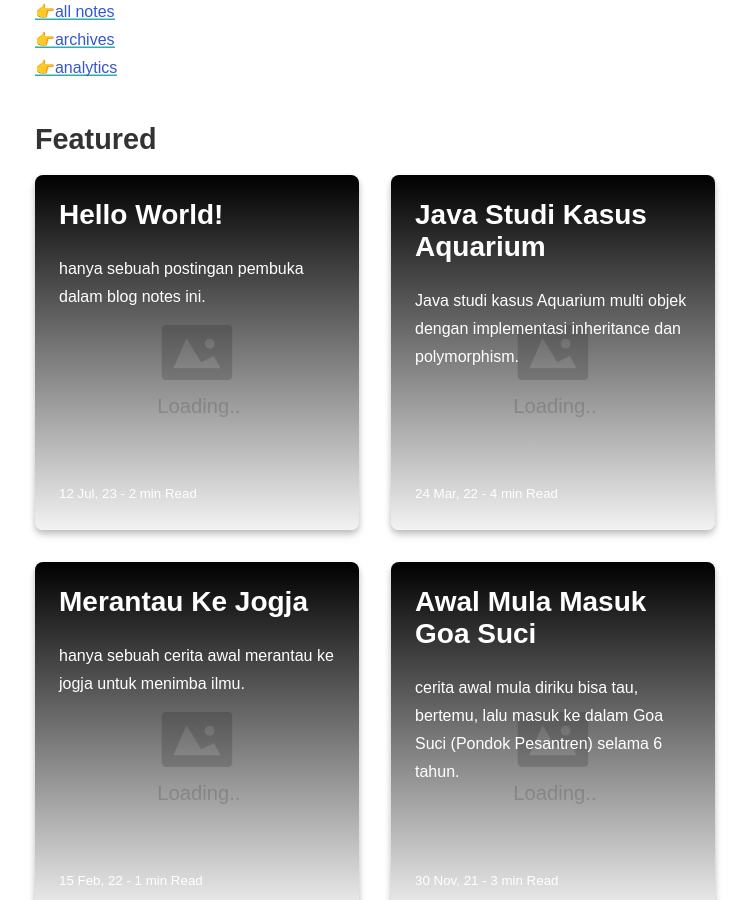
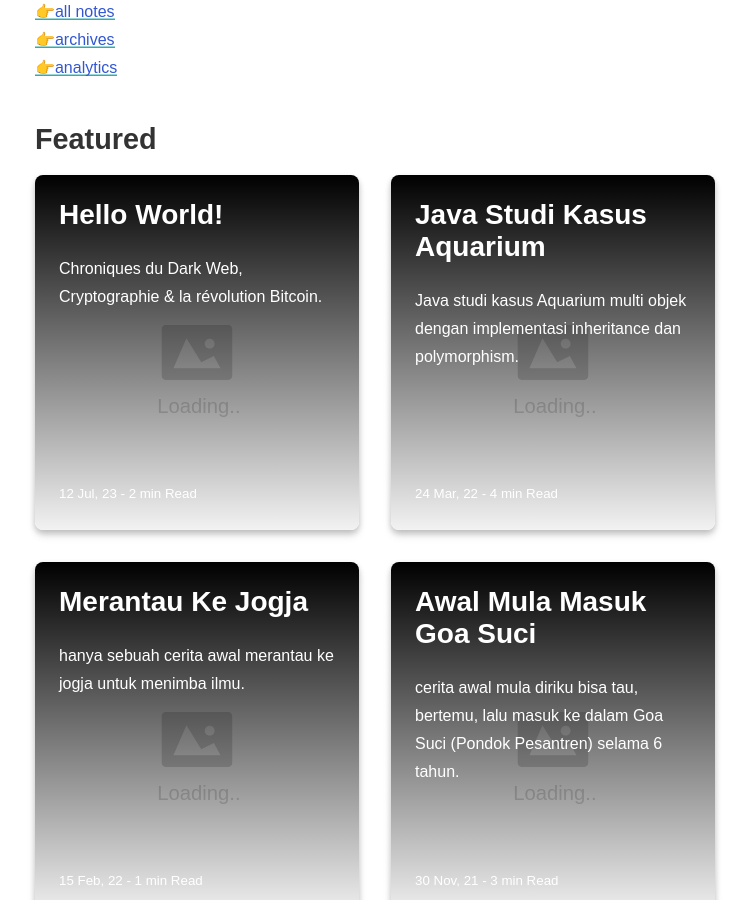
Before and after one commit to aliifam/jdox, a Jekyll site: the page built from index.html, in a window 1280 px wide and 900 px high, scrolled down 486 px. Shown: the whole window, without its empty margins (265-1014 px from the left). Built offline with Jekyll 4.4.1, drawn with Linux system fonts in a browser that asks for light colours; some web fonts are replaced; the list of posts is cut into pages by our own code.

Commit message:
deploy theme

```diff
--- a/_posts/2023-07-12-Hello-World.md
+++ b/_posts/2023-07-12-Hello-World.md
@@ -1,7 +1,7 @@
 ---
 layout: post
 title: Hello World!
-description: hanya sebuah postingan pembuka dalam blog notes ini.
+description: Chroniques du Dark Web, Cryptographie & la révolution Bitcoin.
 tags: daily random
 image: https://res.cloudinary.com/notee/image/upload/v1640412430/notes/hello-world.jpg
 thumb: https://res.cloudinary.com/notee/image/upload/v1640412430/notes/hello-world.webp
```
